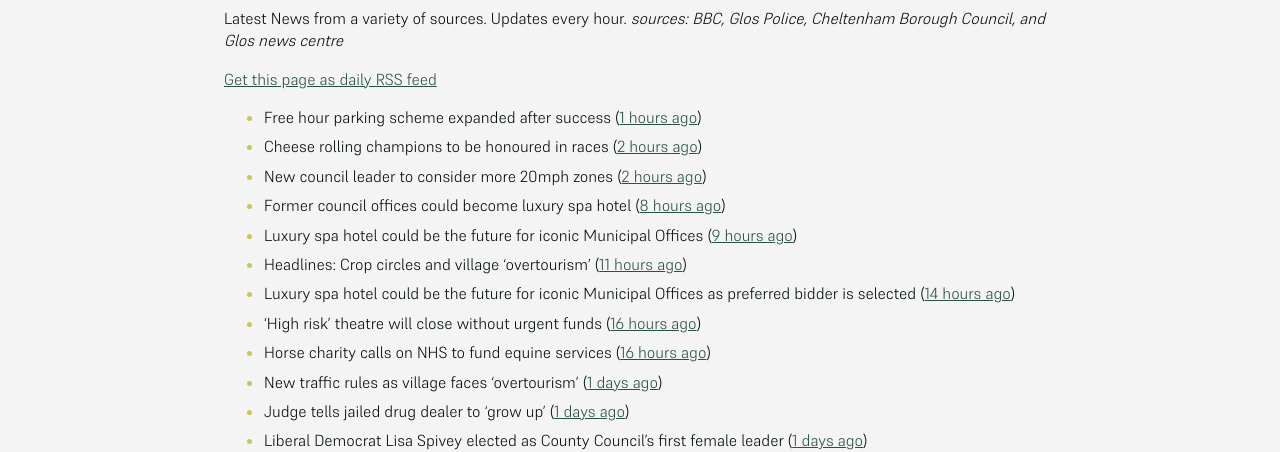
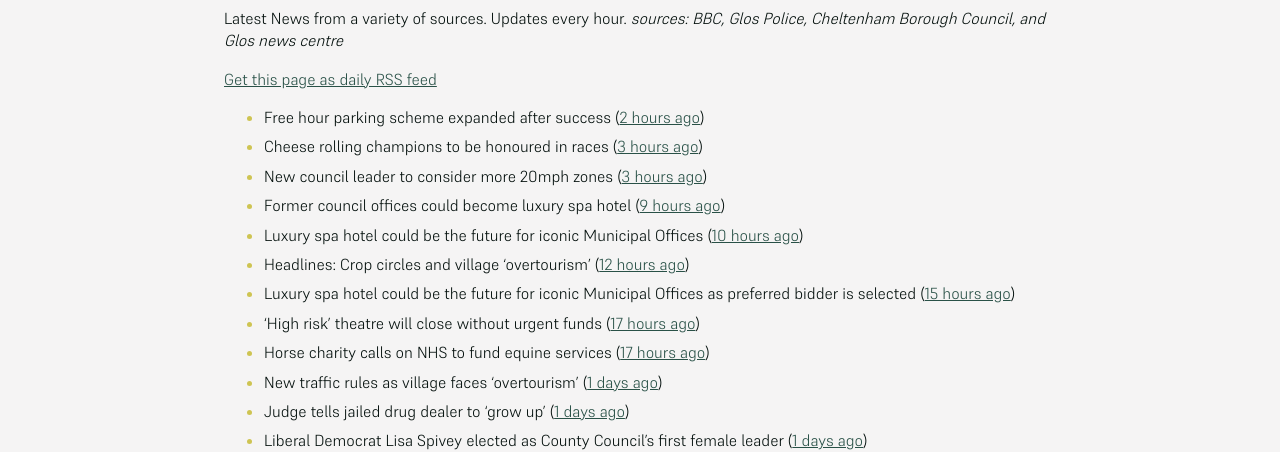
Before and after one commit to mat-0/cheltenham-open-data, a Jekyll site: the page built from _pages/news.md, in a window 1280 px wide. Shown: the part 266-718 px from the top of the page. Built offline with Jekyll 4.4.1, drawn with Linux system fonts in a browser that asks for light colours.

Commit message:
Updated 2025-05-22 22:58:02

```diff
--- a/_pages/news.md
+++ b/_pages/news.md
@@ -12,15 +12,15 @@ _sources: BBC, Glos Police, Cheltenham Borough Council, and Glos news centre_
 [Get this page as daily RSS feed](/daily.rss)
 
 <!-- news_marker starts -->
-- Free hour parking scheme expanded after success ([1 hours ago](https://www.bbc.com/news/articles/cd0l2kr32zeo))
-- Cheese rolling champions to be honoured in races ([2 hours ago](https://www.bbc.com/news/articles/cy8nkklvm9mo))
-- New council leader to consider more 20mph zones ([2 hours ago](https://www.bbc.com/news/articles/c1kvvdv71m4o))
-- Former council offices could become luxury spa hotel ([8 hours ago](https://www.bbc.com/news/articles/c4g6e60kdy1o))
-- Luxury spa hotel could be the future for iconic Municipal Offices ([9 hours ago](https://gloucesternewscentre.co.uk/luxury-spa-hotel-could-be-the-future-for-iconic-municipal-offices/))
-- Headlines: Crop circles and village 'overtourism' ([11 hours ago](https://www.bbc.com/news/articles/ckgrj59nqg5o))
-- Luxury spa hotel could be the future for iconic Municipal Offices as preferred bidder is selected ([14 hours ago](https://www.cheltenham.gov.uk/news/article/3014/luxury_spa_hotel_could_be_the_future_for_iconic_municipal_offices_as_preferred_bidder_is_selected))
-- 'High risk' theatre will close without urgent funds ([16 hours ago](https://www.bbc.com/news/articles/cvgqqypywe1o))
-- Horse charity calls on NHS to fund equine services ([16 hours ago](https://www.bbc.com/news/articles/cy8d927xllzo))
+- Free hour parking scheme expanded after success ([2 hours ago](https://www.bbc.com/news/articles/cd0l2kr32zeo))
+- Cheese rolling champions to be honoured in races ([3 hours ago](https://www.bbc.com/news/articles/cy8nkklvm9mo))
+- New council leader to consider more 20mph zones ([3 hours ago](https://www.bbc.com/news/articles/c1kvvdv71m4o))
+- Former council offices could become luxury spa hotel ([9 hours ago](https://www.bbc.com/news/articles/c4g6e60kdy1o))
+- Luxury spa hotel could be the future for iconic Municipal Offices ([10 hours ago](https://gloucesternewscentre.co.uk/luxury-spa-hotel-could-be-the-future-for-iconic-municipal-offices/))
+- Headlines: Crop circles and village 'overtourism' ([12 hours ago](https://www.bbc.com/news/articles/ckgrj59nqg5o))
+- Luxury spa hotel could be the future for iconic Municipal Offices as preferred bidder is selected ([15 hours ago](https://www.cheltenham.gov.uk/news/article/3014/luxury_spa_hotel_could_be_the_future_for_iconic_municipal_offices_as_preferred_bidder_is_selected))
+- 'High risk' theatre will close without urgent funds ([17 hours ago](https://www.bbc.com/news/articles/cvgqqypywe1o))
+- Horse charity calls on NHS to fund equine services ([17 hours ago](https://www.bbc.com/news/articles/cy8d927xllzo))
 - New traffic rules as village faces 'overtourism' ([1 days ago](https://www.bbc.com/news/articles/cvg99j1y39ro))
 - Judge tells jailed drug dealer to 'grow up' ([1 days ago](https://www.bbc.com/news/articles/cp3qqky8gnwo))
 - Liberal Democrat Lisa Spivey elected as County Council’s first female leader ([1 days ago](https://gloucesternewscentre.co.uk/liberal-democrat-lisa-spivey-elected-as-county-councils-first-female-leader/))
```
Also changed, not shown: _data/flood.json (+5 -27 lines), index.md (+5 -5 lines).
